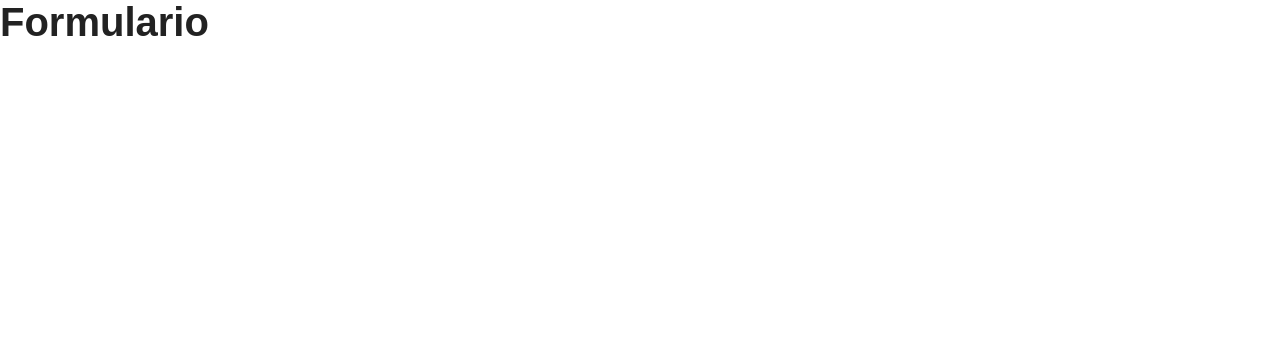
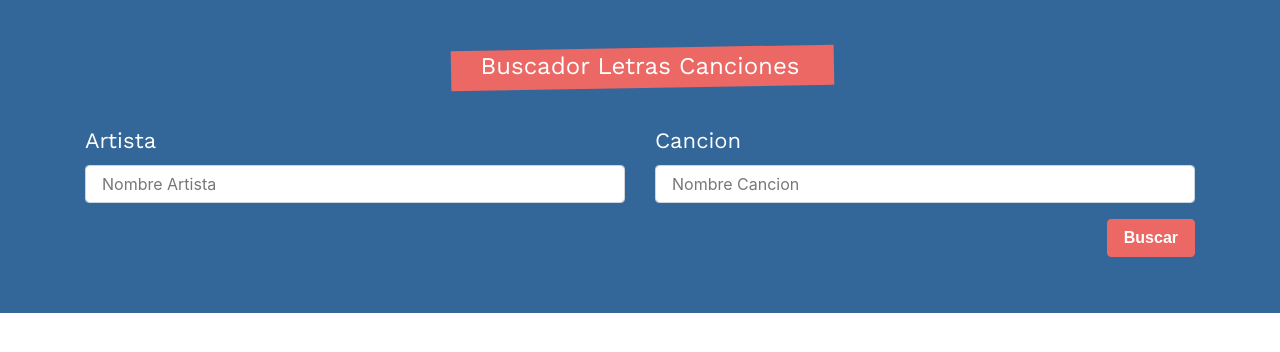
Before and after one commit to jimmy404/REACT-APIs-Buscador-LetraArtista, a React (Create React App) app: page / in a window 1280 px wide. Shown: the top 352 px of the page. Built offline with nearby package versions, Linux system fonts and the light colour scheme; a web font is replaced by a local one.

Commit message:
Adding form code - Formulario.js

```diff
--- a/src/components/Formulario.js
+++ b/src/components/Formulario.js
@@ -1,7 +1,49 @@
 import React from 'react';
 
 const Formulario = () => {
-    return ( <h1>Formulario</h1> );
+    return (
+        <div className="bg-info">
+            <div className="container">
+                <div className="row">
+                    <form className="col card text-white bg-transparent mb-5 pt-5 pb-2">
+                        <fieldset>
+                            <legend className="text-center">Buscador Letras Canciones</legend>
+                            <div className="row">
+                                <div className="col-md-6">
+                                    <div className="form-group">
+                                        <label>Artista</label>
+                                        <input
+                                            type="text"
+                                            className="form-control"
+                                            name="artista"
+                                            placeholder="Nombre Artista"
+                                            />
+                                    </div>
+                                </div>
+                                <div className="col-md-6">
+                                <div className="form-group">
+                                        <label>Cancion</label>
+                                        <input
+                                            type="text"
+                                            className="form-control"
+                                            name="cancion"
+                                            placeholder="Nombre Cancion"
+                                            />
+                                    </div>
+                                </div>
+                            </div>
+                            <button
+                                type="submit"
+                                className="btn btn-primary float-right"
+                            >
+                            Buscar
+                            </button>
+                        </fieldset>
+                    </form>
+                </div>
+            </div>
+        </div>
+    );
 }
 
 export default Formulario;
```
